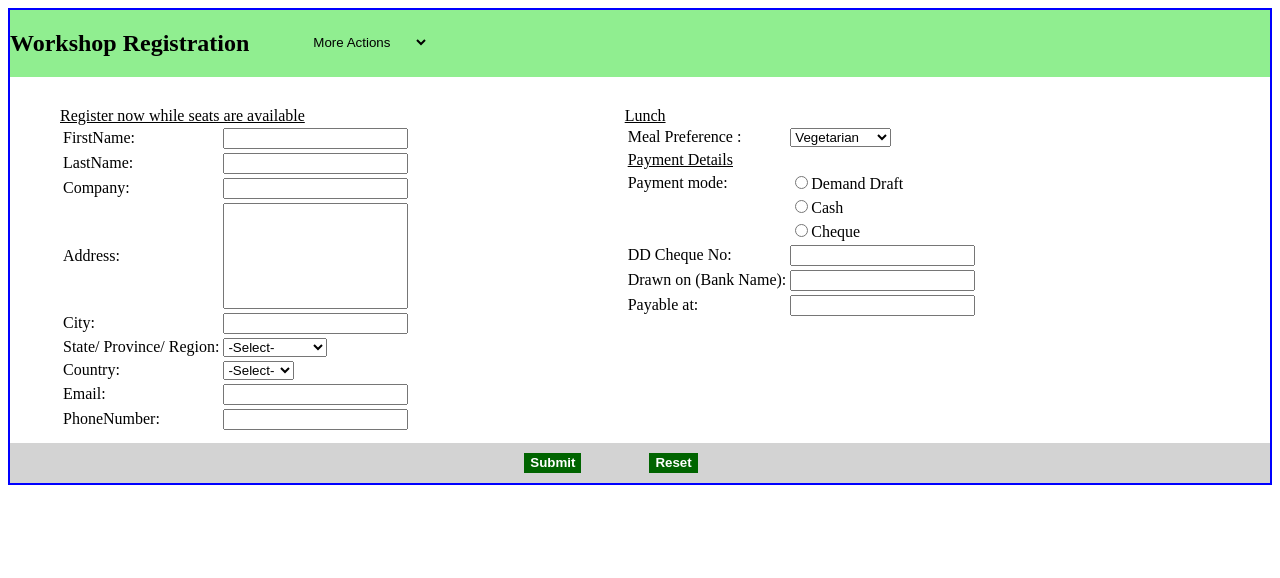
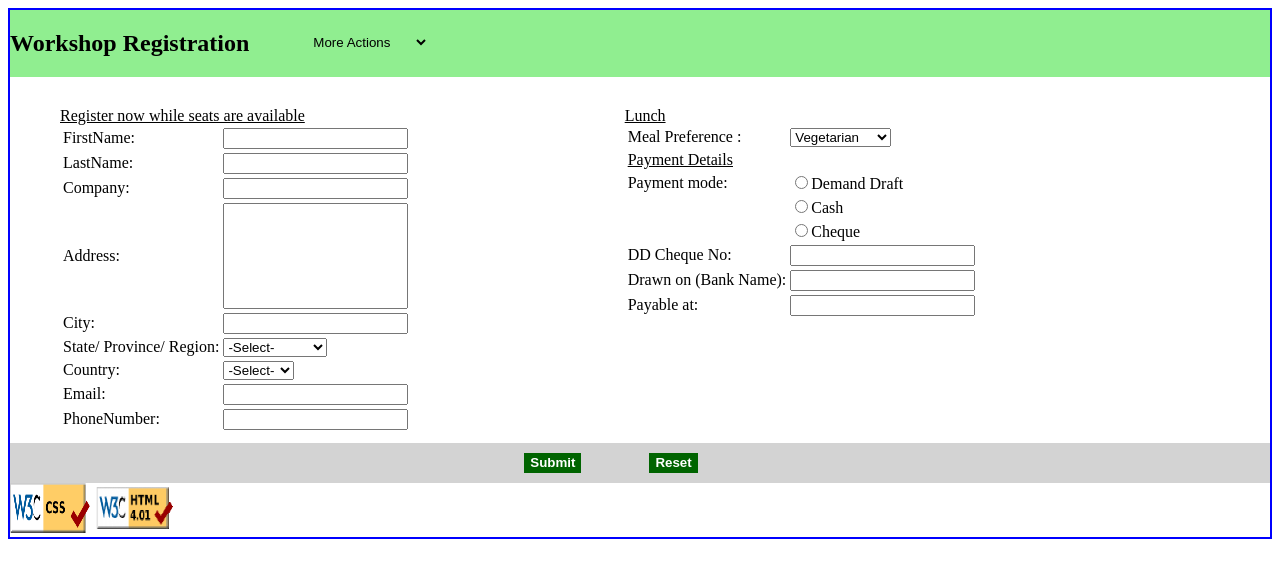
Before and after one commit to agabaivan/wap2023November, a plain HTML site: page lab4/lab4_1.html in a window 1280 px wide. Drawn offline with Linux system fonts and the light colour scheme.

Commit message:
added validators

```diff
--- a/lab4/lab4_1.html
+++ b/lab4/lab4_1.html
@@ -133,6 +133,13 @@
         <input class="button" type="submit" />
         <input class="button" type="reset" />
     </div>
+    <div>
+        <a href="https://jigsaw.w3.org/css-validator/validator?uri=https%3A%2F%2Fagabaivan.github.io%2Fwap2023November%2Flab4%2Flab4_1.css&profile=css3svg&usermedium=all&warning=1&vextwarning=&lang=en" >
+            <img src= "css_checker.png" alt="validator" width=80 height=50 ></a>
+            <a href="https://validator.w3.org/nu/?doc=https%3A%2F%2Fagabaivan.github.io%2Fwap2023November%2Flab4%2Flab4_1.html" >
+                <img src= "HTML-checker2.png" alt="validator" width=80 height=50 ></a>
+
+    </div>
 
 
 
```
Also changed, not shown: lab4/HTML-checker2.png (added), lab4/css_checker.png (added), work.html (deleted).
